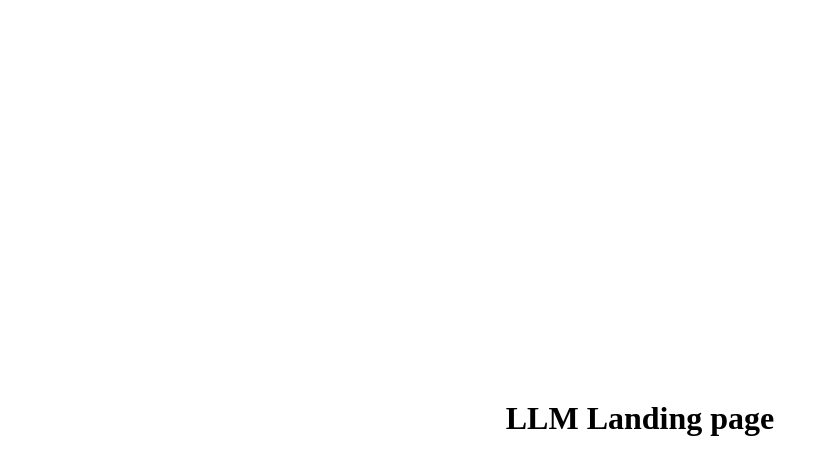
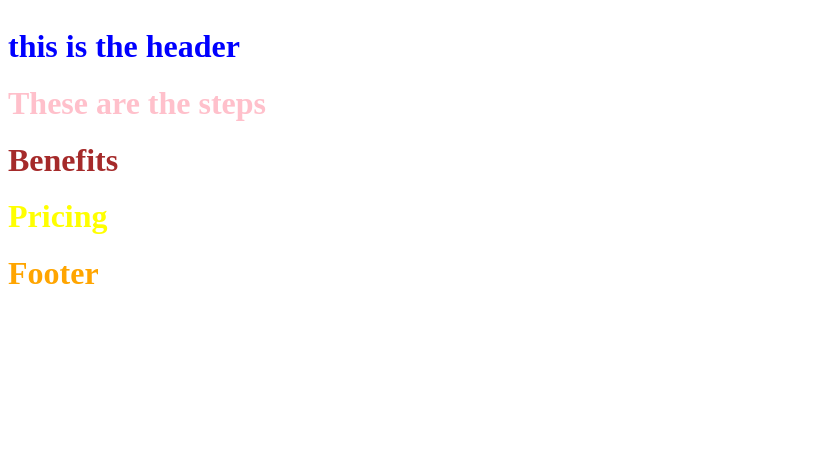
Before and after one commit to BuraYu/LLM-landing-page, a React (Create React App) app: page / in a window 1280 px wide. Shown: the top 474 px of the page, without its empty margins (0-829 px from the left). Built offline with nearby package versions, Linux system fonts and the light colour scheme.

Commit message:
add main components

```diff
--- a/src/App.css
+++ b/src/App.css
@@ -1,6 +1,4 @@
 .App {
   display: flex;
-  justify-content: center;
-  align-items: center;
-  height: 100vh;
+  flex-direction: column;
 }
--- a/src/App.js
+++ b/src/App.js
@@ -1,10 +1,19 @@
 import "./Reset.css";
 import "./App.css";
+import Benefits from "./Components/Benefits";
+import Footer from "./Components/Footer";
+import Hero from "./Components/Hero";
+import Pricing from "./Components/Pricing";
+import Steps from "./Components/Steps";
 
 function App() {
   return (
     <div className="App">
-      <h1>LLM Landing page</h1>
+      <Hero />
+      <Steps />
+      <Benefits />
+      <Pricing />
+      <Footer />
     </div>
   );
 }
--- /dev/null
+++ b/src/Components/Benefits.css
@@ -0,0 +1,3 @@
+.benefits {
+  color: brown;
+}
--- /dev/null
+++ b/src/Components/Benefits.jsx
@@ -0,0 +1,10 @@
+import React from "react";
+import "./Benefits.css";
+
+export default function Benefits() {
+  return (
+    <div>
+      <h1 className="benefits">Benefits</h1>
+    </div>
+  );
+}
--- /dev/null
+++ b/src/Components/Footer.css
@@ -0,0 +1,3 @@
+.footer {
+  color: orange;
+}
--- /dev/null
+++ b/src/Components/Footer.jsx
@@ -0,0 +1,10 @@
+import React from "react";
+import "./Footer.css";
+
+export default function Footer() {
+  return (
+    <div>
+      <h1 className="footer">Footer</h1>
+    </div>
+  );
+}
--- /dev/null
+++ b/src/Components/Hero.css
@@ -0,0 +1,3 @@
+.hero {
+  color: blue;
+}
--- /dev/null
+++ b/src/Components/Hero.jsx
@@ -0,0 +1,10 @@
+import React from "react";
+import "./Hero.css";
+
+export default function Hero() {
+  return (
+    <header>
+      <h1 className="hero">this is the header</h1>
+    </header>
+  );
+}
--- /dev/null
+++ b/src/Components/Pricing.css
@@ -0,0 +1,3 @@
+.pricing {
+  color: yellow;
+}
--- /dev/null
+++ b/src/Components/Pricing.jsx
@@ -0,0 +1,10 @@
+import React from "react";
+import "./Pricing.css";
+
+export default function Pricing() {
+  return (
+    <div>
+      <h1 className="pricing">Pricing</h1>
+    </div>
+  );
+}
--- /dev/null
+++ b/src/Components/Steps.css
@@ -0,0 +1,3 @@
+.steps {
+  color: pink;
+}
--- /dev/null
+++ b/src/Components/Steps.jsx
@@ -0,0 +1,10 @@
+import React from "react";
+import "./Steps.css";
+
+export default function Steps() {
+  return (
+    <div>
+      <h1 className="steps">These are the steps</h1>
+    </div>
+  );
+}
```
